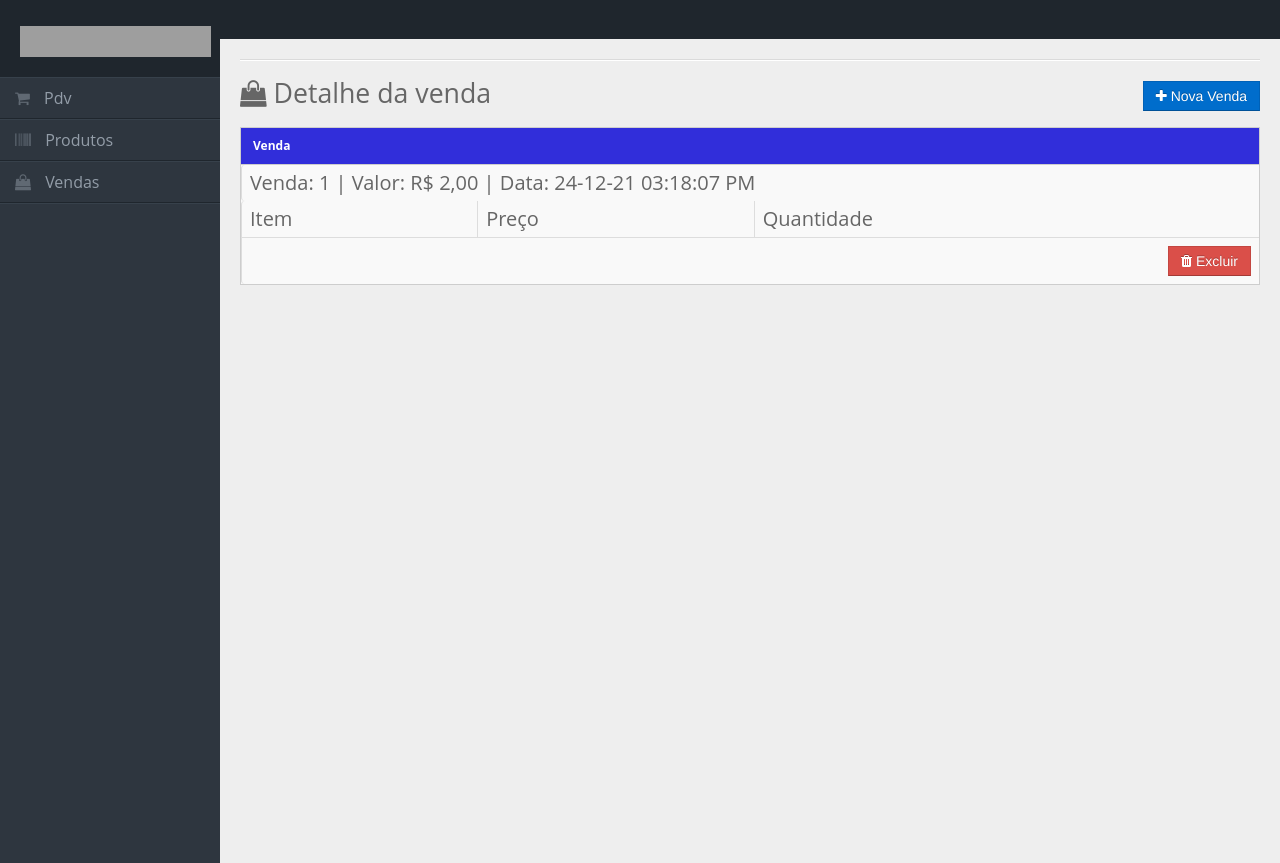
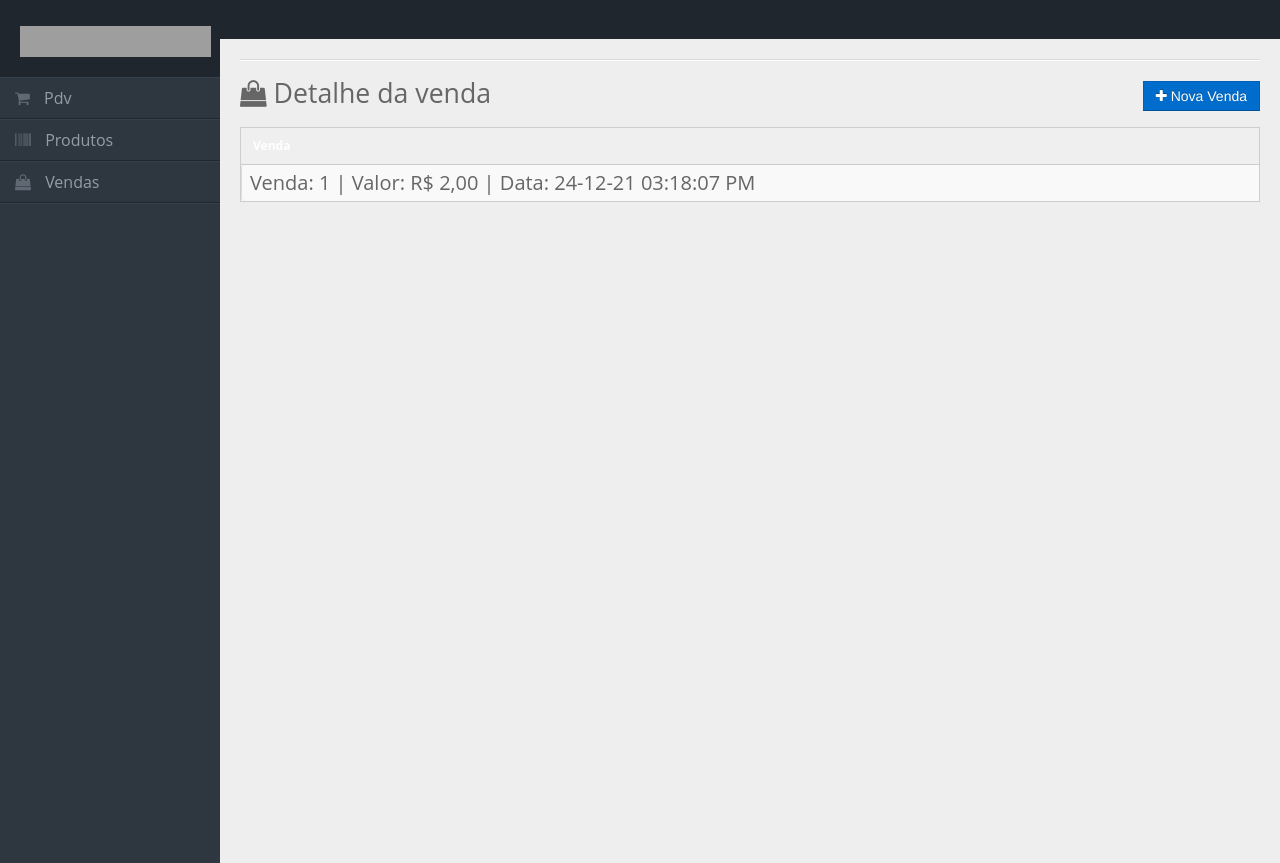
Before and after one commit to sergioamd/testePhp, a PHP site: page /Pages/detalheVenda.php?vendaId=1 in a window 1280 px wide. Shown: the top 863 px of the page. Run offline with PHP 8.4, Linux system fonts and the light colour scheme; data comes from the database, SQL or seed files in the repository; grey boxes are pictures that could not be loaded.

Commit message:
alteracao dos dads

```diff
--- a/Componets/style.css
+++ b/Componets/style.css
@@ -2,7 +2,7 @@
 
 /* pdv */
 #link-left{font-size: 12pt;}
-.widget-title{background-color: #312eda;}
+#widget-title{background-color: #3633ff;}
 #infor-item{font-size: 11pt;}
 #total{text-align: right;font-size: 20pt; color: #312eda;}
 #user{font-size: 11pt;}
@@ -27,10 +27,3 @@
 #venda-det{font-size: 15pt;}
 #item-venda{font-size: 11pt;}
 #btn-posicao-modal{text-align: center;}
-/* nota */
-.nota{background-color: #F8EFCC; width: 23%; margin-left: 36%; text-align: center;}
-#razao-social{font-size: 11pt;}
-#inf-nome{font-size: 10pt;}
-.table-nota{text-align: left;}
-#total-nota{text-align: right;font-size: 13pt;}
-#btn-imprimir{text-align: center; background-color: #0E9217; color: #ffffff; border:0px; width: 100%;font-size: 12pt; cursor: pointer;}
--- a/Pages/detalheVenda.php
+++ b/Pages/detalheVenda.php
@@ -65,12 +65,7 @@ $venda = $sql->fetch(PDO::FETCH_OBJ);
               </tbody>
             </table>
              <table class="table table-bordered">
-              <tr id="venda-det">
-                <td>Item</td>
-                <td>Preço</td>
-                <td>Quantidade</td>
-              </tr>
-              <?php
+               <?php
               $sql = $conectar->query("SELECT * FROM tb_itens_venda ITV  JOIN tb_vendas VD ON ITV.vendaCodigo = VD.vendaId JOIN tb_itens I ON ITV.itemVenda = I.itemId WHERE vendaId = '$vendaId'");
                 while($itemVenda = $sql->fetch(PDO::FETCH_OBJ)){?>
                <tr  id="item-venda">
@@ -79,14 +74,7 @@ $venda = $sql->fetch(PDO::FETCH_OBJ);
                 <td><?= $itemVenda->itemQuant;?></td>
               </tr>
             <?php }?>
-            <tr>
-              <td colspan="3">
-                <div class="pull-right">
-                  <a href="#myAlert" data-toggle="modal">
-                <button class="btn btn-danger"><i class="fa fa-trash"></i> Excluir</button></a>
-              </div>
-              </td>
-            </tr>
+
               </tbody>
             </table>
           </div>
@@ -98,20 +86,7 @@ $venda = $sql->fetch(PDO::FETCH_OBJ);
     </div>
   </div>
 </div>
-<!-- modal excluir -->
-<div id="myAlert" class="modal hide">
-  <div class="modal-header">
-    <button data-dismiss="modal" class="close" type="button">×</button>
-      <h3>Excluir venda</h3>
-    </div>
-      <div class="modal-body text-center">
-      <h4>Tem certeza que quer excluir este registro ?</h4>
-      </div>
-      <div class="modal-footer" id="btn-posicao-modal">
-      <a class="btn btn-primary" href="../Scripts/excluirVenda.php?vendaId=<?= $venda->vendaId;?>">
-    <i class="fa fa-thumbs-o-up"></i> Sim Excluir</a>
-   <a data-dismiss="modal" class="btn btn-danger" href="#"><i class="fa fa-thumbs-o-down"></i> Não Cancelar</a> </div>
-</div>
+
 <!--Footer-part-->
 <div class="row-fluid">
   <div id="footer" class="span12"> 2021 &copy; superPhp</div>
```
